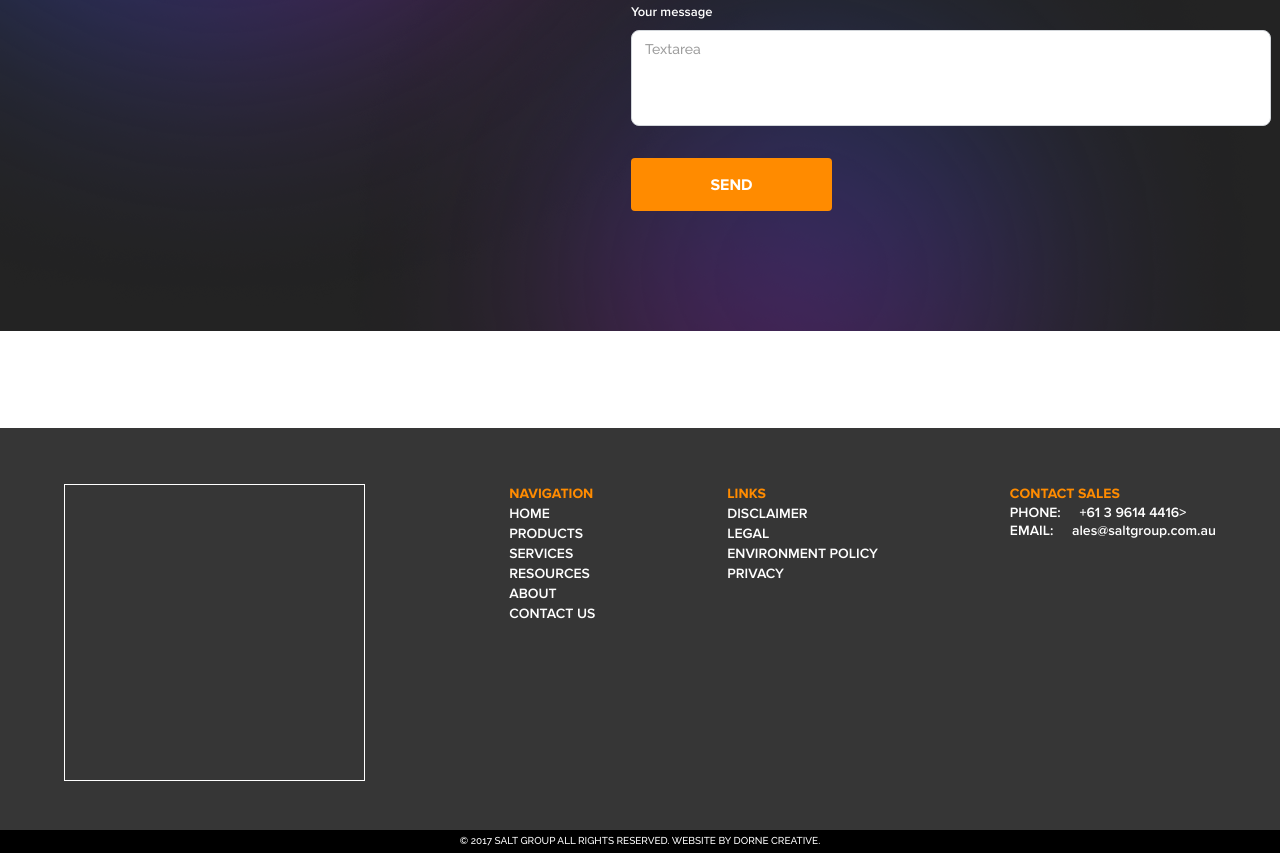
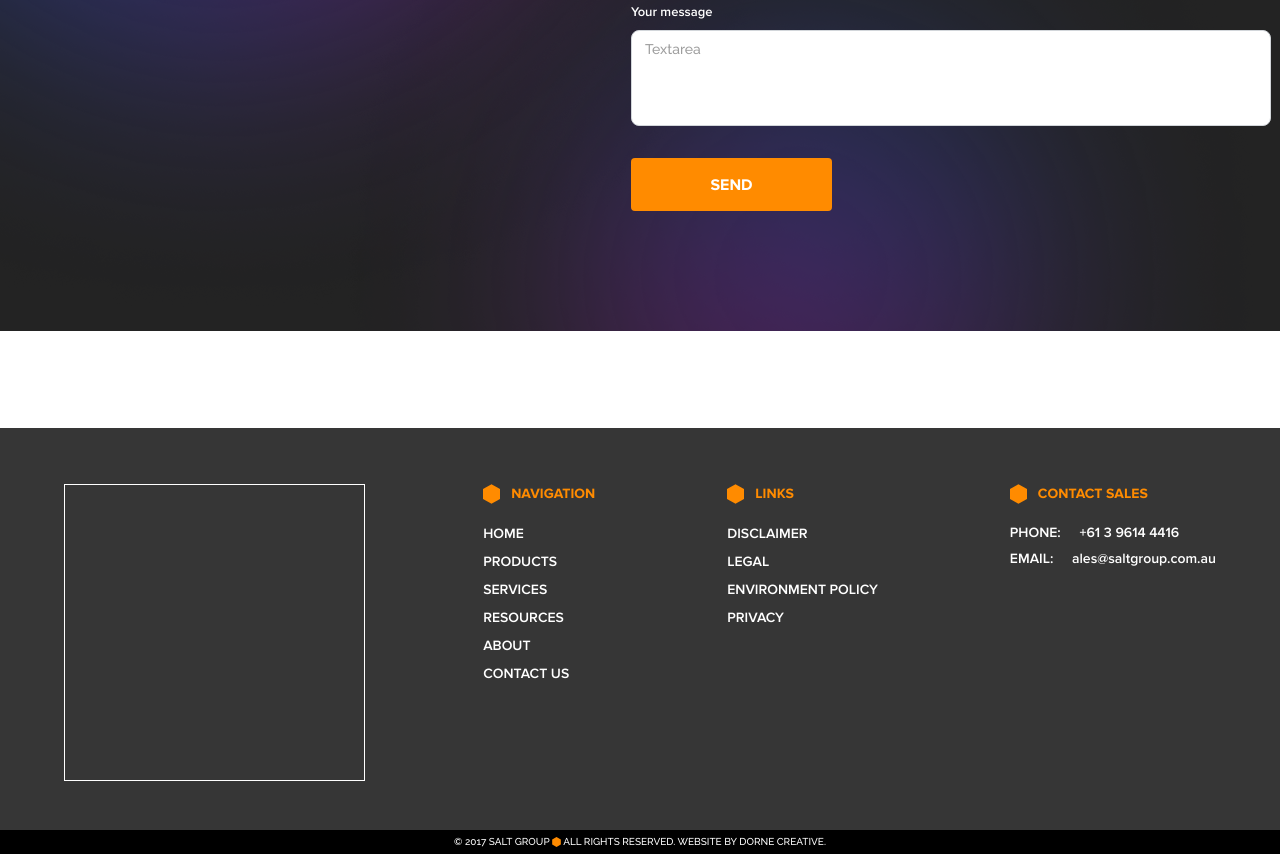
Before and after one commit to AlexeySavkin92/test-task23, a plain HTML site: page index.html in a window 1280 px wide. Shown: the part 3493-4347 px from the top of the page. Drawn offline with Linux system fonts and the light colour scheme.

Commit message:
Update 2023-11-29T08:30:13.259Z

```diff
--- a/css/style.css
+++ b/css/style.css
@@ -1144,19 +1144,57 @@ template {
   line-height: 20px;
 }
 
+.footer__columns .footer__navigation li,
+.footer__columns .footer__links li,
+.footer__columns .footer__contact-us li {
+  margin-top: 8px;
+  -webkit-transition: 0.2s;
+  transition: 0.2s;
+}
+
+.footer__columns .footer__navigation li:hover,
+.footer__columns .footer__links li:hover,
+.footer__columns .footer__contact-us li:hover {
+  color: #ff8b00;
+  cursor: pointer;
+}
+
+.footer__columns .footer__navigation-list,
+.footer__columns .footer__links-list,
+.footer__columns .footer__contact-us-list {
+  margin-top: 20px;
+}
+
 .footer__columns .footer__navigation-info,
 .footer__columns .footer__links-info,
 .footer__columns .footer__contact-us-info {
+  margin-top: 20px;
   font-size: 14px;
   font-weight: 600;
   line-height: 18px;
 }
 
-.footer__columns .footer__navigation-info span,
-.footer__columns .footer__links-info span,
-.footer__columns .footer__contact-us-info span {
+.footer__columns .footer__navigation-info a,
+.footer__columns .footer__links-info a,
+.footer__columns .footer__contact-us-info a {
   padding-left: 15px;
   text-transform: lowercase;
+  text-decoration: none;
+  color: #ffffff;
+  -webkit-transition: 0.2s;
+  transition: 0.2s;
+}
+
+.footer__columns .footer__navigation-info a:hover,
+.footer__columns .footer__links-info a:hover,
+.footer__columns .footer__contact-us-info a:hover {
+  color: #ff8b00;
+}
+
+.footer__columns .footer__navigation-info:last-child,
+.footer__columns .footer__links-info:last-child,
+.footer__columns .footer__contact-us-info:last-child {
+  margin-top: 8px;
 }
 
 .footer__columns .footer__navigation h4,
@@ -1167,6 +1205,11 @@ template {
   font-weight: 700;
   line-height: 20px;
   word-wrap: break-word;
+  background-image: url("../img/hex-active.svg");
+  background-position: left;
+  background-repeat: no-repeat;
+  background-size: contain;
+  padding-left: 28px;
 }
 
 .footer__copyright {
@@ -1180,6 +1223,16 @@ template {
   text-align: center;
   padding: 1px 0 2px;
   background-color: black;
+}
+
+.footer__copyright-image {
+  width: 9px;
+  padding-top: 1px;
+  background-image: url("../img/hex-active.svg");
+  background-repeat: no-repeat;
+  background-size: contain;
+  background-position: left;
+  display: inline-block;
 }
 
 @font-face {
--- a/index.html
+++ b/index.html
@@ -3,7 +3,7 @@
 	<head>
 	<meta charset="UTF-8" />
 	<meta name="viewport" content="width=device-width, initial-scale=1.0" />
-	<link rel="stylesheet" href="css/style.min.css?_v=20231129001122" />
+	<link rel="stylesheet" href="css/style.min.css?_v=20231129112940" />
 	<link
 		rel="icon"
 		type="image/png"
@@ -397,18 +397,22 @@
 			<div class="footer__contact-us">
 				<h4 class="footer__column-title">contact sales</h4>
 				<p class="footer__contact-us-info">
-					PHONE: <span> +61 3 9614 4416></span><br />
-					EMAIL: <span> ales@saltgroup.com.au</span>
+					PHONE: <a href="tel:+61396144416"> +61 3 9614 4416</a>
+				</p>
+				<p class="footer__contact-us-info">
+					EMAIL:
+					<a href="mailto:ales@saltgroup.com.au"> ales@saltgroup.com.au</a>
 				</p>
 			</div>
 		</div>
 	</div>
 	<div class="footer__copyright">
-		© 2017 SALT GROUP ALL RIGHTS RESERVED. WEBSITE BY DORNE CREATIVE.
+		© 2017 SALT GROUP <span class="footer__copyright-image">&nbsp;</span> ALL
+		RIGHTS RESERVED. WEBSITE BY DORNE CREATIVE.
 	</div>
 </footer>
 
 		</main>
-		<script src="js/app.min.js?_v=20231129001122"></script>
+		<script src="js/app.min.js?_v=20231129112940"></script>
 	</body>
 </html>
```
Also changed, not shown: css/style.min.css.
